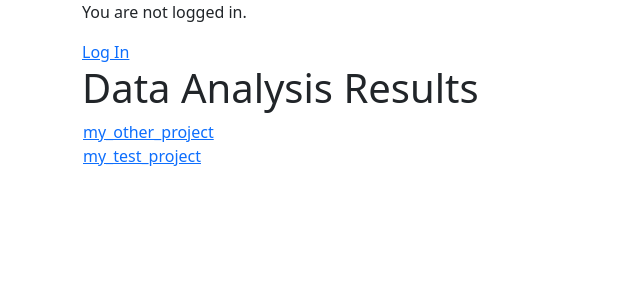
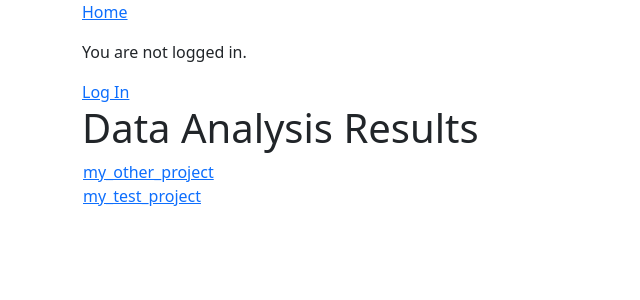
Before and after one commit to russHyde/contented, a Django app: page / in a window 1280 px wide. Shown: the top 300 px of the page, without its empty margins (0-640 px from the left). Run offline with Django 3.2, Linux system fonts and the light colour scheme; some libraries are stand-ins or nearby versions.

Commit message:
add homepage link to banner

```diff
--- a/contented/templates/base.html
+++ b/contented/templates/base.html
@@ -14,6 +14,8 @@
   </head>
   <body>
     <div class="container">
+      <p><a href="{% url 'home' %}">Home</a></p>
+
       {% if user.is_authenticated %}
         <p>Hi {{ user.username }}!</p>
         <p><a href="{% url 'logout' %}">Log Out</a></p>
@@ -21,6 +23,7 @@
         <p>You are not logged in.</p>
         <a href="{% url 'login' %}">Log In</a>
       {% endif %}
+
       {% block content %}
       {% endblock content %}
     </div>
```
